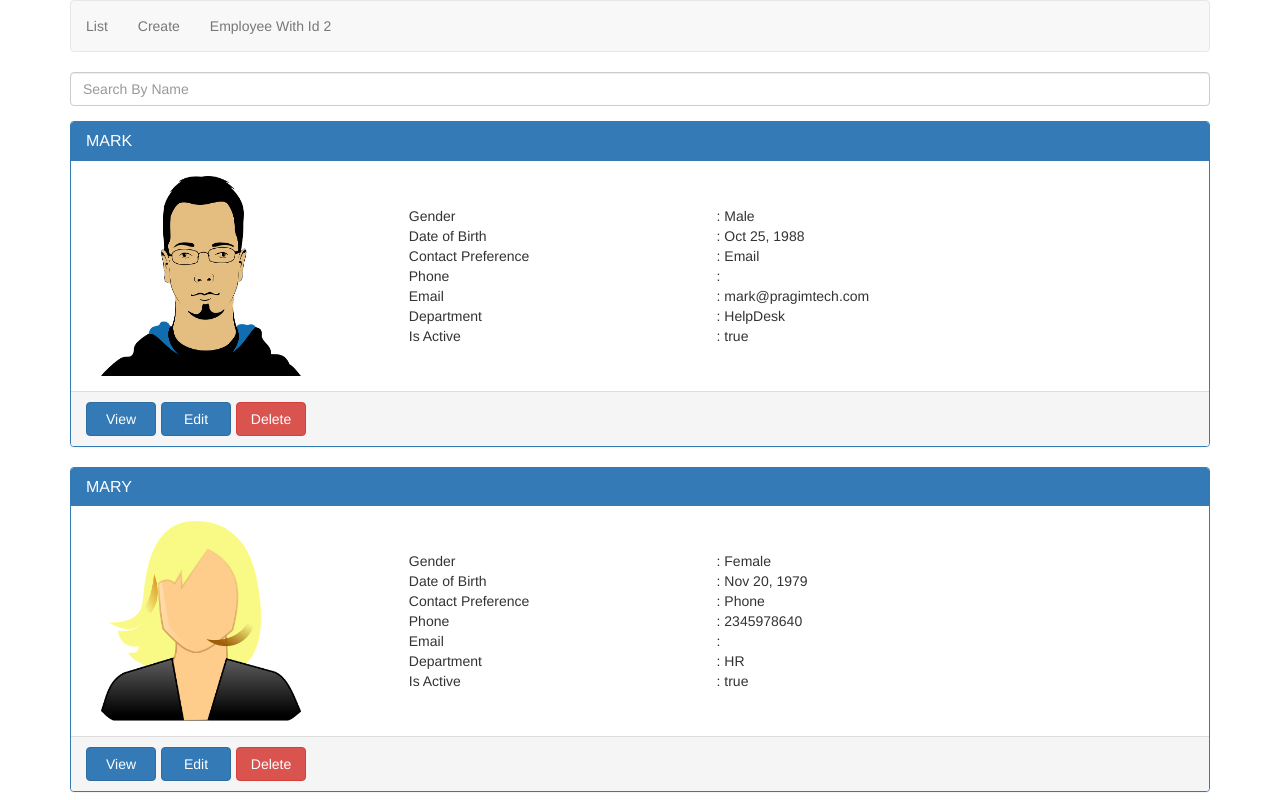
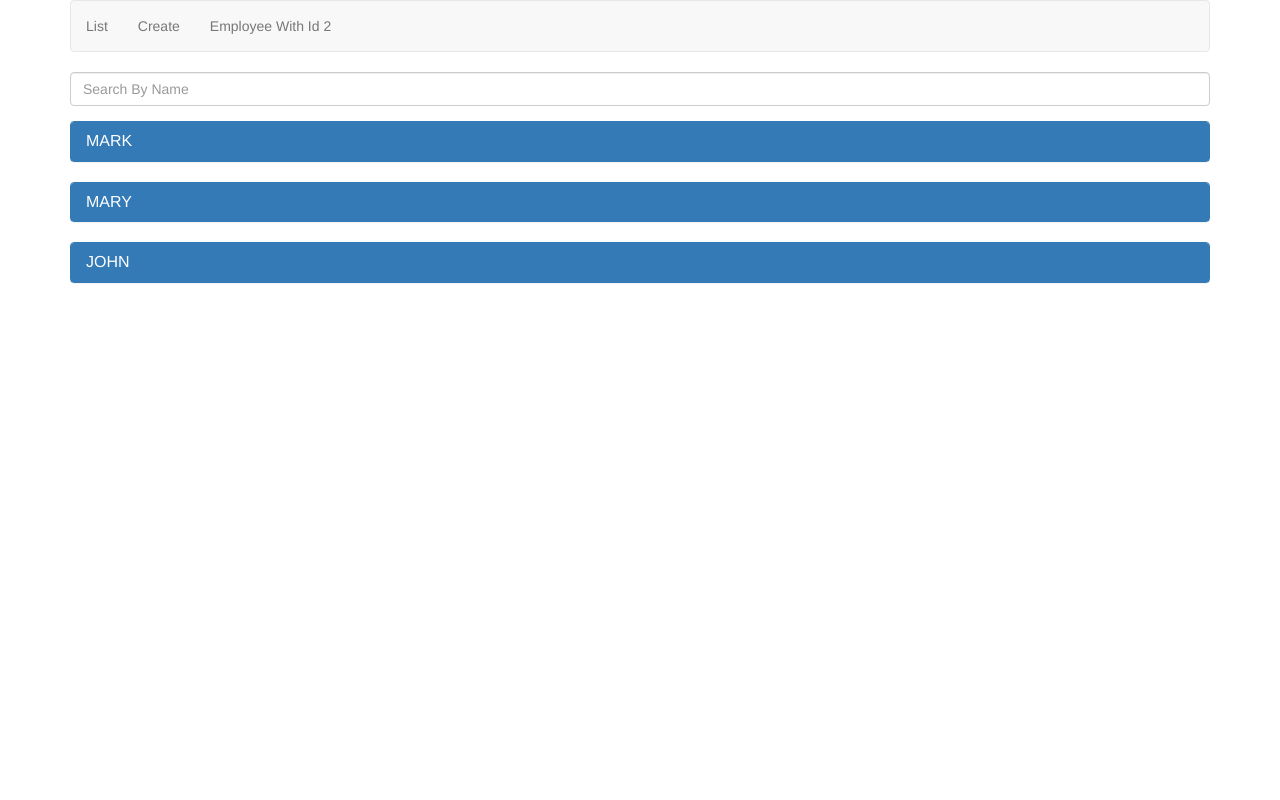
Before and after one commit to santoshmandal97788/AngularCRUD, an Angular app: page /list in a window 1280 px wide. Shown: the top 800 px of the page. Built offline with nearby package versions, Linux system fonts and the light colour scheme.

Commit message:
Angular Content Projection

```diff
--- a/src/app/app.module.ts
+++ b/src/app/app.module.ts
@@ -18,6 +18,7 @@ import { EmployeeFilterPipe } from './employees/employee-filter.pipe';
 import { EmployeeListResolverService } from './employees/list-employees/employee-list-resolver.service';
 import { PageNotFoundComponent } from './page-not-found/page-not-found.component';
 import { EmployeeDetailsGuardService } from './employees/employee-details/employee-details-guard.service';
+import { AccordionComponent } from './shared/accordion/accordion.component';
 
 @NgModule({
   declarations: [
@@ -29,7 +30,8 @@ import { EmployeeDetailsGuardService } from './employees/employee-details/employ
     DisplayEmployeeComponent,
     EmployeeDetailsComponent,
     EmployeeFilterPipe,
-    PageNotFoundComponent
+    PageNotFoundComponent,
+    AccordionComponent
   ],
   imports: [
     BrowserModule,
--- a/src/app/employees/display-employee/display-employee.component.html
+++ b/src/app/employees/display-employee/display-employee.component.html
@@ -1,9 +1,5 @@
-<div class="panel panel-primary" [class.panel-success]="selectedEmployeeId === employee.id">
-  <div class="panel-heading pointerCursor" (click)="panelExpanded = !panelExpanded">
-    <h3 class="panel-title">{{ employee.name | uppercase }}</h3>
-  </div>
-  <div class="panel-body" *ngIf="panelExpanded">
-    <div class="col-xs-10">
+<app-accordion [hasJustViewed]="selectedEmployeeId === employee.id" [title]="employee.name" [isHidden]="true">
+  <div class="col-xs-10 myPanelBody">
     <div class="row vertical-align">
       <div class="col-xs-4">
         <img class="imageClass" [src]="employee.photoPath" />
@@ -46,8 +42,8 @@
       </div>
     </div>
   </div>
-  </div>
-  <div class="panel-footer" *ngIf="panelExpanded">
+
+  <div class="myPanelFooter">
     <button class="btn btn-primary" (click)="viewEmployee()">View</button>
     <button class="btn btn-primary" (click)="editEmployee()">Edit</button>
     <span *ngIf="confirmDelete">
@@ -63,4 +59,4 @@
       </button>
     </span>
   </div>
-</div>
+</app-accordion>
--- a/src/app/employees/display-employee/display-employee.component.ts
+++ b/src/app/employees/display-employee/display-employee.component.ts
@@ -47,7 +47,7 @@ export class DisplayEmployeeComponent implements OnInit {
   @Output() notifyDelete: EventEmitter<number> = new EventEmitter<number>();
   selectedEmployeeId: number;
   confirmDelete = false;
-  panelExpanded= true;
+
 
   //@Output() notify:EventEmitter<Employee>= new EventEmitter<Employee>();
 
--- /dev/null
+++ b/src/app/shared/accordion/accordion.component.css
@@ -0,0 +1,3 @@
+.pointerCursor{
+    cursor: pointer;
+}
--- /dev/null
+++ b/src/app/shared/accordion/accordion.component.html
@@ -0,0 +1,15 @@
+<div
+  class="panel panel-primary"
+  [class.panel-success]="hasJustViewed"
+>
+  <div class="panel-heading pointerCursor" (click)="isHidden =!isHidden">
+    <h3 class="panel-title">{{ title | uppercase }}</h3>
+  </div>
+  <div class="panel-body" [hidden]="isHidden">
+      <ng-content select=".myPanelBody"></ng-content>
+  </div>
+  <div class="panel-footer" [hidden]="isHidden">
+    <ng-content select=".myPanelFooter"></ng-content>
+
+  </div>
+</div>
--- /dev/null
+++ b/src/app/shared/accordion/accordion.component.ts
@@ -0,0 +1,15 @@
+import { Component, Input, OnInit } from '@angular/core';
+
+@Component({
+  selector: 'app-accordion',
+  templateUrl: './accordion.component.html',
+  styleUrls: ['./accordion.component.css'],
+})
+export class AccordionComponent implements OnInit {
+  @Input() hasJustViewed: boolean;
+  @Input() title: string;
+  @Input() isHidden: boolean;
+  constructor() {}
+
+  ngOnInit(): void {}
+}
```
Lines whose indentation alone changed are shown as unchanged.
